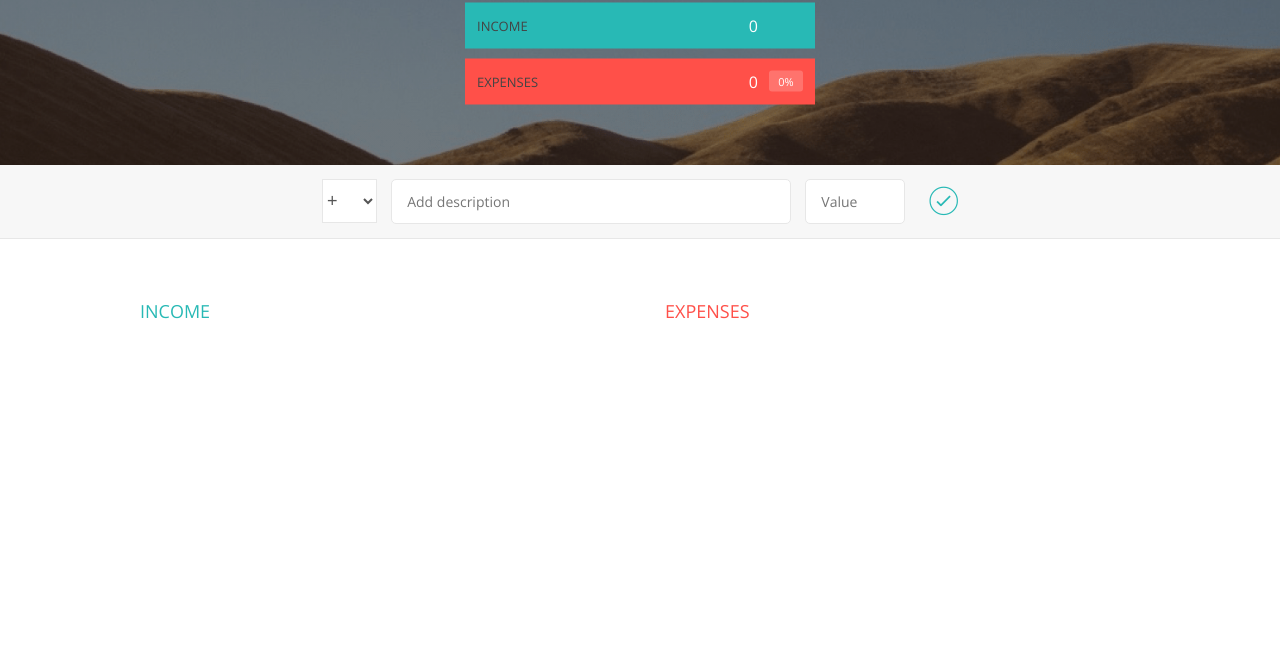
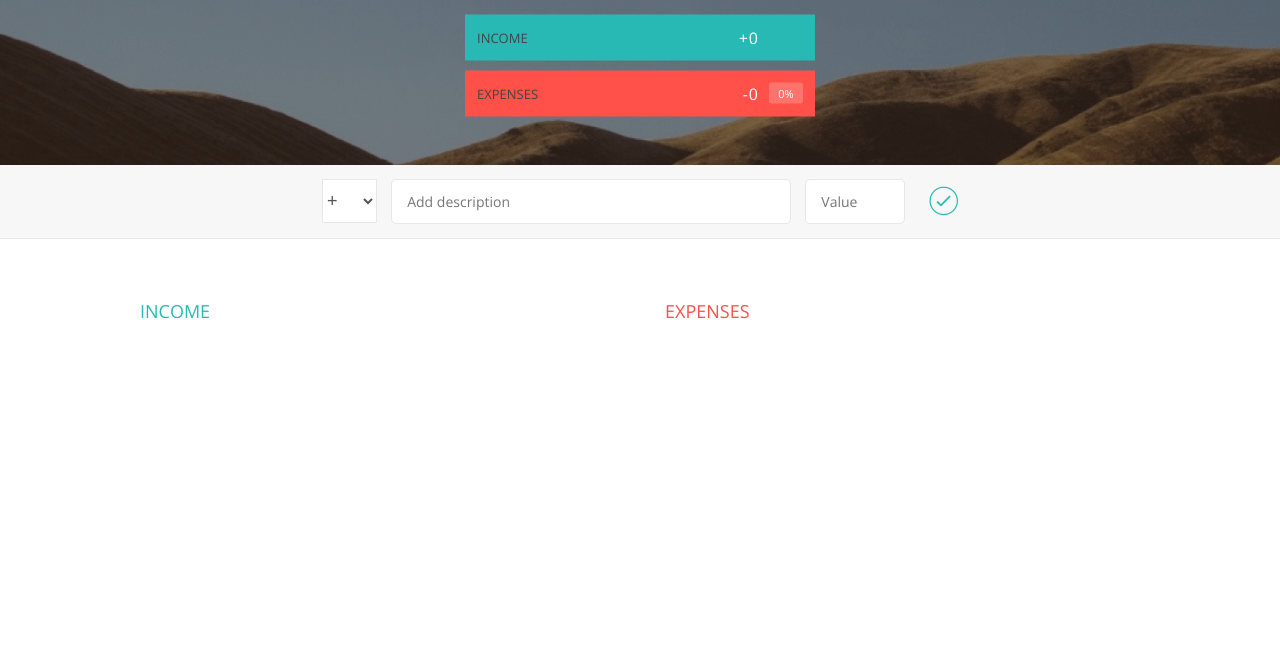
Before and after one commit to suumiizxc/financeTest1, a plain HTML site: page index.html in a window 1280 px wide. Shown: the part 155-800 px from the top of the page. Drawn offline with nearby package versions, Linux system fonts and the light colour scheme.

Commit message:
plus and minus symbol add

```diff
--- a/app.js
+++ b/app.js
@@ -12,7 +12,8 @@ var uiController = (function(){
         totalExpensePercentageLabel :".budget__expenses--percentage",
         titleLabel : ".budget__title",
         containerDiv : ".container",
-        expensePercentageLabel : ".item__percentage"
+        expensePercentageLabel : ".item__percentage",
+        dateLabel: ".budget__title--month"
 
 
     }
@@ -24,7 +25,45 @@ var uiController = (function(){
         }
     };
 
+    var formatMoney = function(number,type){
+        number = "" + number;
+
+        var x = number.split("").reverse().join("");
+
+        var y = "";
+        var count = 1;
+        for(var i = 0; i < x.length; i++){
+            y = y + x[i];
+
+            if(count % 3 === 0){
+                y = y + ",";
+            }
+
+            count = count + 1;
+
+        }
+
+        var z = y.split("").reverse().join("");
+
+        if(z[0] === ","){
+            z = z.substr(1, z.length - 1);
+        }
+
+        if(type === 'inc'){
+            z = "+" + z;
+        } else {
+            z = "-" + z;
+        }
+        return(z);
+
+    }
+
     return {
+
+        displayDate : function(){
+            var date = new Date();
+            document.querySelector(DOMstrings.dateLabel).textContent = date.getFullYear() + " оны " + (date.getMonth() + 1)+ " сарын "
+        },
 
         displayPercentages : function(allPercentages){
             var elements = document.querySelectorAll(DOMstrings.expensePercentageLabel);
@@ -50,10 +89,18 @@ var uiController = (function(){
 
         },
         seeBalance :function(balance){
-            document.querySelector(DOMstrings.balanceLabel).textContent = balance.balance;
-            document.querySelector(DOMstrings.totalIncomeLabel).textContent = balance.totalInc;
-            document.querySelector(DOMstrings.totalExpenseLabel).textContent = balance.totalExp;
-            document.querySelector(DOMstrings.totalExpensePercentageLabel).textContent = balance.balancePercent + "%";
+
+            var type;
+            if(balance.balance >= 0) {
+                type = 'inc';
+            } else {
+                type = 'exp';
+            }
+
+            document.querySelector(DOMstrings.balanceLabel).textContent = formatMoney(balance.balance,type);
+            document.querySelector(DOMstrings.totalIncomeLabel).textContent = formatMoney(balance.totalInc,'inc');
+            document.querySelector(DOMstrings.totalExpenseLabel).textContent = formatMoney(balance.totalExp,'exp');
+            document.querySelector(DOMstrings.totalExpensePercentageLabel).textContent = Math.round(balance.balancePercent) + "%";
         },
 
         deleteListItem : function(id){
@@ -61,15 +108,7 @@ var uiController = (function(){
             el.parentNode.removeChild(el);
         },
         addListItem : function(item, type){
-            var html,list, html1, date;
-
-            date = new Date();
-
-            html1 = 'This month is <span class="budget__title--month">%Month%</span>';
-
-            html1 = html1.replace("%Month%", (date.getMonth() + 1));
-
-            document.querySelector(DOMstrings.titleLabel).insertAdjacentHTML('beforeend', html1);
+            var html,list;
 
             if(type === "inc"){
                 list = DOMstrings.incomeList;
@@ -81,7 +120,7 @@ var uiController = (function(){
 
             html = html.replace("%id%", item.id);
             html = html.replace("%DESCRIPTION%", item.description);
-            html = html.replace("%VALUE%", item.value);
+            html = html.replace("%VALUE%", formatMoney(item.value,type));
 
             document.querySelector(list).insertAdjacentHTML('beforeend', html);
         },
@@ -317,7 +356,7 @@ var appController = (function(uiController, financeController){
         init: function(){
             console.log('Application starting....');
             setupEventListener();
-
+            uiController.displayDate();
             uiController.seeBalance({
                 balance : 0,
                 balancePercent : 0,
--- a/index.html
+++ b/index.html
@@ -12,7 +12,7 @@
         <div class="top">
             <div class="budget">
                 <div class="budget__title">
-                    <!-- Available Budget in <span class="budget__title--month">%Month%</span>: -->
+                    <span class="budget__title--month">%Month%</span> өрхийн санхүү
                 </div>
 
                 <div class="budget__value">+ 2,345.64</div>
```
